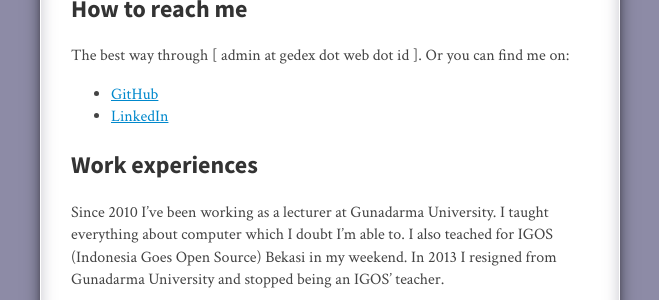
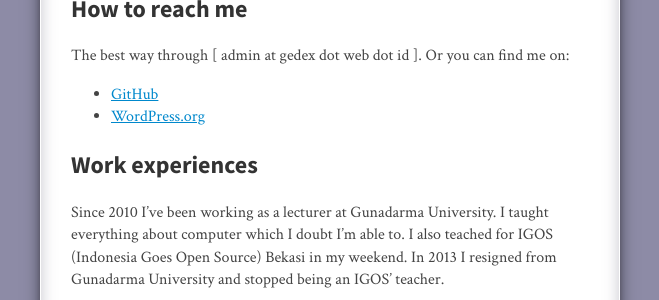
Before and after one commit to gedex/gedex.github.com, a Jekyll site: the page built from about/index.md, in a window 1280 px wide. Shown: the part 287-587 px from the top of the page, without its empty margins (310-969 px from the left). Built offline with Jekyll 4.4.1, drawn with Linux system fonts in a browser that asks for light colours; nearby versions of some CDN libraries; some web fonts are replaced; comment, search, counter and statistics services are not loaded.

Commit message:
Removed linked.in and added WordPress.org profile link.

```diff
--- a/about/index.md
+++ b/about/index.md
@@ -11,7 +11,7 @@ and my beautiful daughter Myeisha Zurayda Hodiver.
 The best way through [ admin at gedex dot web dot id ]. Or you can find me on:
 
 * [GitHub][1]
-* [LinkedIn][2]
+* [WordPress.org][6]
 
 ## Work experiences
 Since 2010 I’ve been working as a lecturer at Gunadarma University. I taught everything about computer which
```
Also changed, not shown: other parts of about/index.md (+1 -0 lines).
